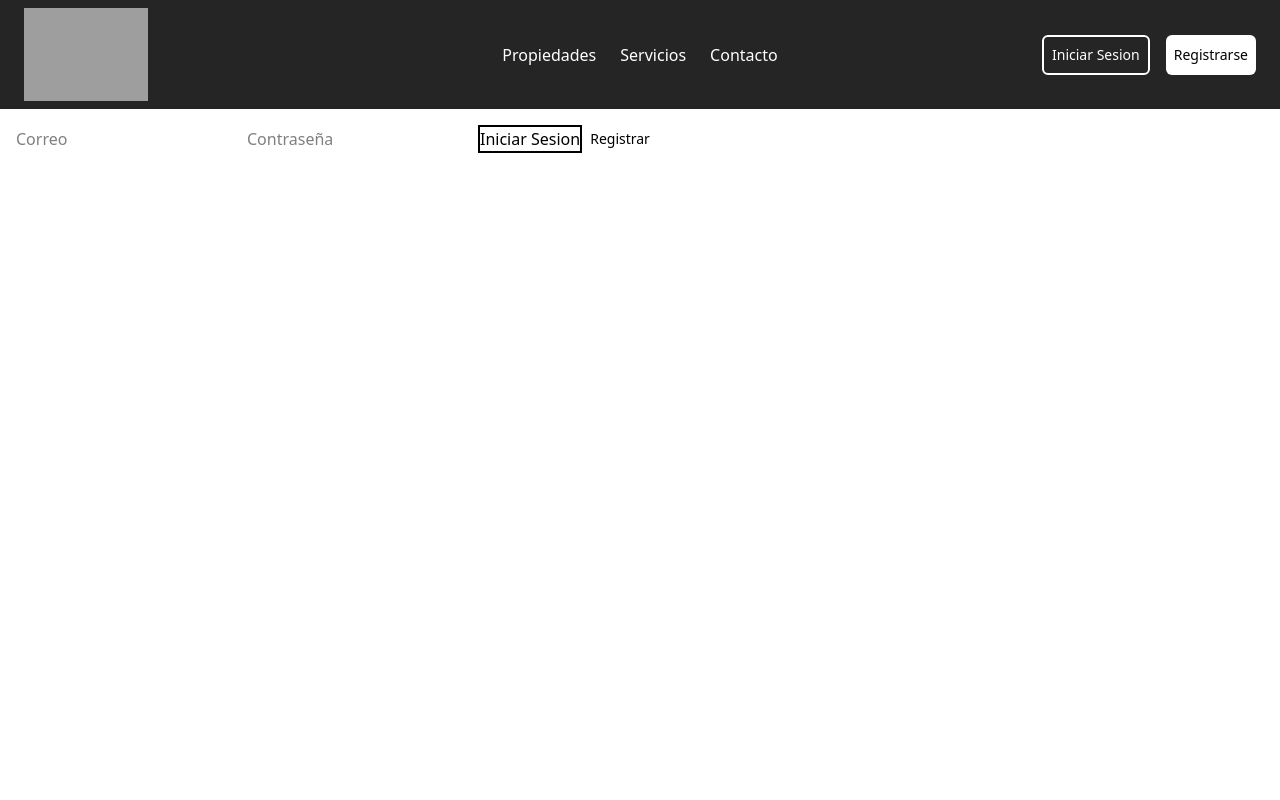
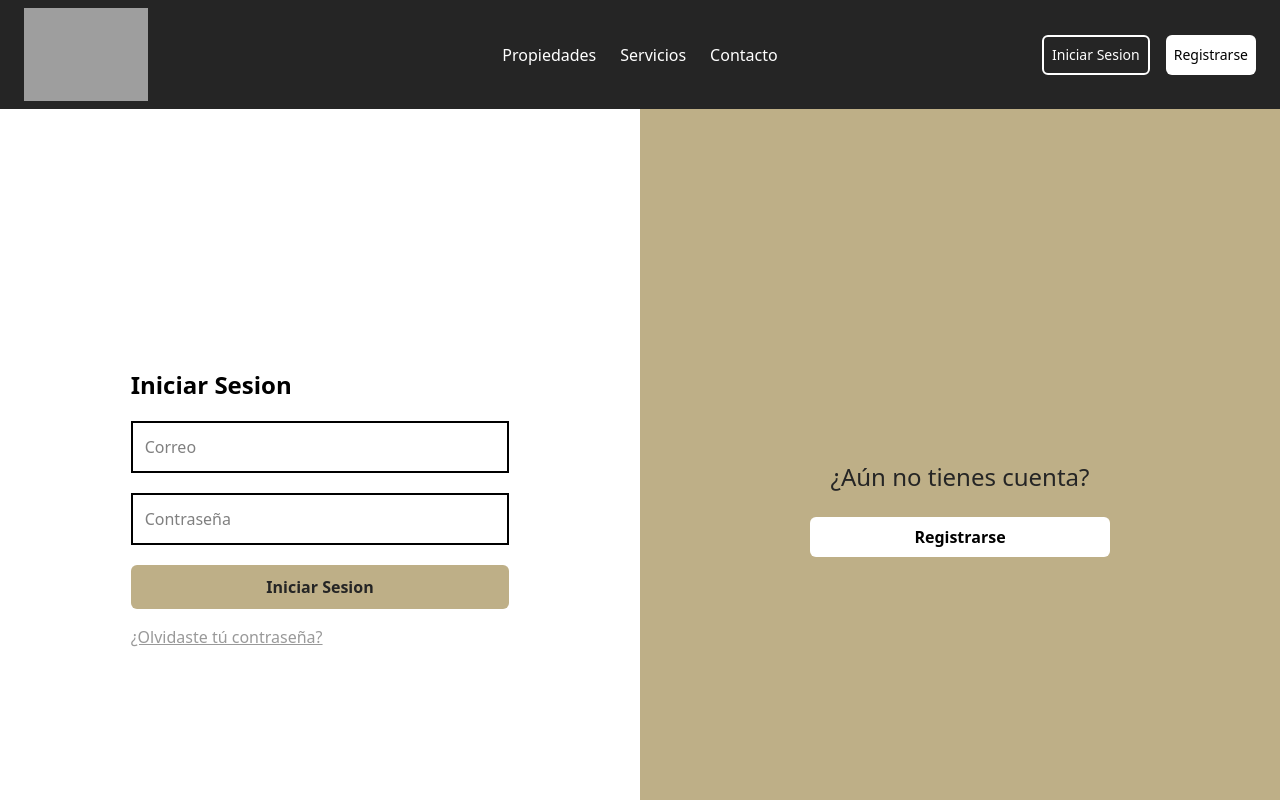
Before and after one commit to CarlosQuintana1/real-state-system, a React (Vite) app in the folder frontend/: page /login in a window 1280 px wide. Shown: the top 800 px of the page. Built offline with nearby package versions, Linux system fonts and the light colour scheme; grey boxes are pictures that could not be loaded.

Commit message:
[frontend]: Added Login component display

```diff
--- a/frontend/src/App.jsx
+++ b/frontend/src/App.jsx
@@ -13,7 +13,7 @@ export default function App() {
       <>
           <BrowserRouter>
               <Header/>
-                <main className="h-[1920px] p-4">
+                <main className="h-auto">
                   <Routes>
                       <Route path="/" element={<Home/>}/>
                       <Route path="/login" element={<Login/>}/>
--- a/frontend/src/pages/Home.jsx
+++ b/frontend/src/pages/Home.jsx
@@ -3,7 +3,7 @@ import Search from "../components/Search.tsx";
 export default function Home() {
     return (
         <>
-            <div className="h-[640px] bg-amber-50 -m-4">
+            <div className="h-[640px] bg-amber-50">
                 <Search/>
                 <div>
                     {/*Aqui va la imagen de fondo*/}
--- a/frontend/src/pages/Login.jsx
+++ b/frontend/src/pages/Login.jsx
@@ -20,28 +20,35 @@ export default function Login() {
     }
 
     return (
-        <div className="">
-            <form onSubmit={handleSubmit} className="flex">
+        <div className="w-full h-screen grid grid-cols-2">
+            <div className="flex justify-center items-center">
+                <form onSubmit={handleSubmit} className="flex flex-col p-6 w-2/3 gap-5">
                     {error && <p>{error}</p>}
+                    <label className="text-2xl font-bold">Iniciar Sesion</label>
                     <input
                         type="email"
                         placeholder="Correo"
                         value={email}
                         onChange={(e) => setEmail(e.target.value)}
-                    className=""
+                        className="border-2 p-3"
                     />
                     <input
                         type="password"
                         placeholder="Contraseña"
                         value={password}
                         onChange={(e) => setPassword(e.target.value)}
-                    className=""
+                        className="border-2 p-3"
                     />
-                <div className="flex gap-2 w-50">
-                    <button type="button" className="border-2 cursor-pointer">Iniciar Sesion</button>
-                    <button type="button" className="bg-white text-black text-sm cursor-pointer">Registrar</button>
+                    <div className="flex flex-col gap-4">
+                        <button type="button" className="btn-primary text-[#252525] p-2 w-full rounded-md text-md font-semibold cursor-pointer">Iniciar Sesion</button>
+                        <a className="text-[#999999] font-light underline cursor-pointer">¿Olvidaste tú contraseña?</a>
                     </div>
                 </form>
             </div>
+            <div className="flex flex-col gap-6 justify-center items-center btn-primary">
+                <label className="text-2xl text-[#252525] font-extralight">¿Aún no tienes cuenta?</label>
+                <button type="button" className="bg-white text-black w-1/2 p-2 rounded-md text-md  font-semibold cursor-pointer">Registrarse</button>
+            </div>
+        </div>
     );
 }
```
Lines whose indentation alone changed are shown as unchanged.
